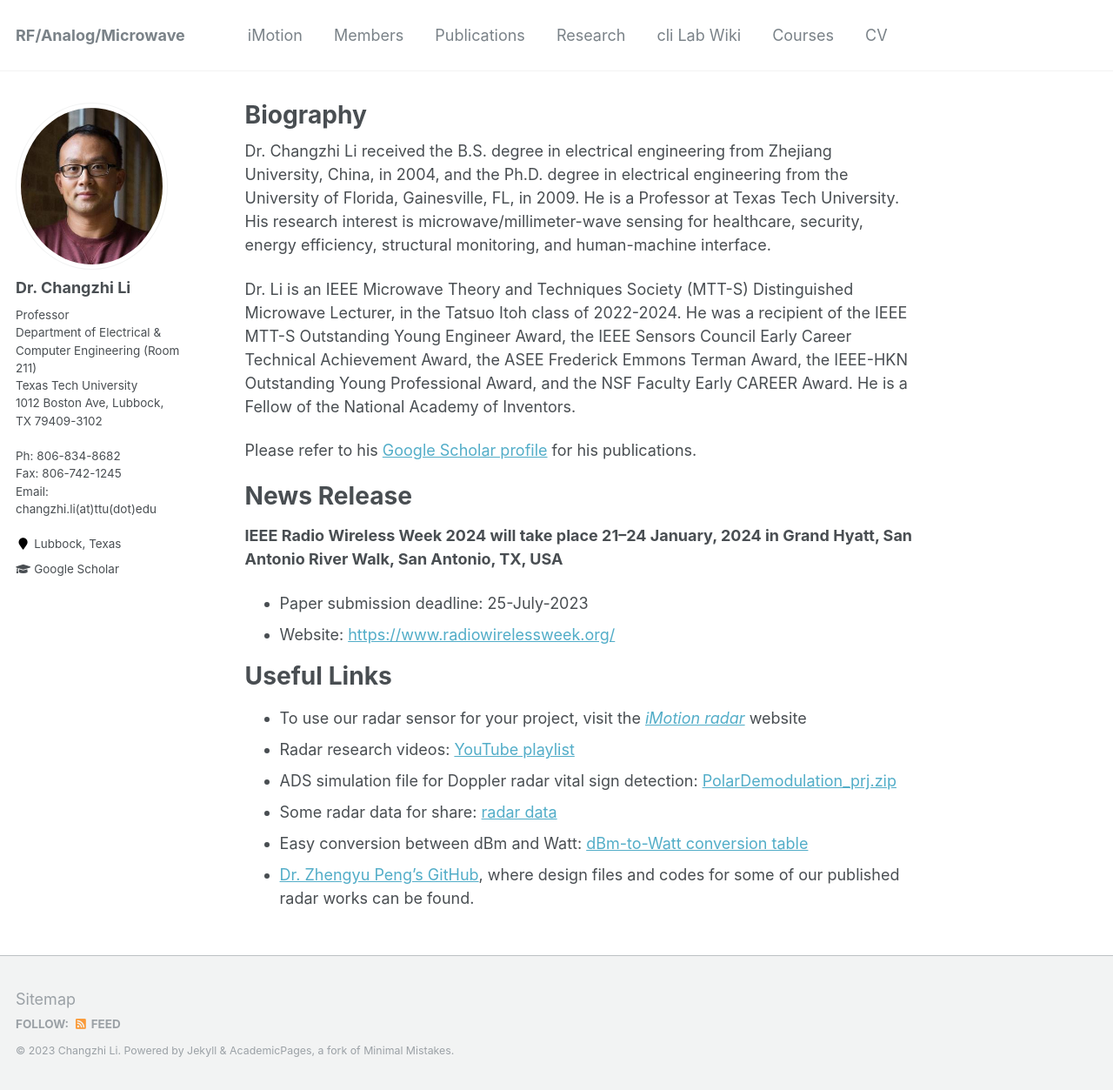
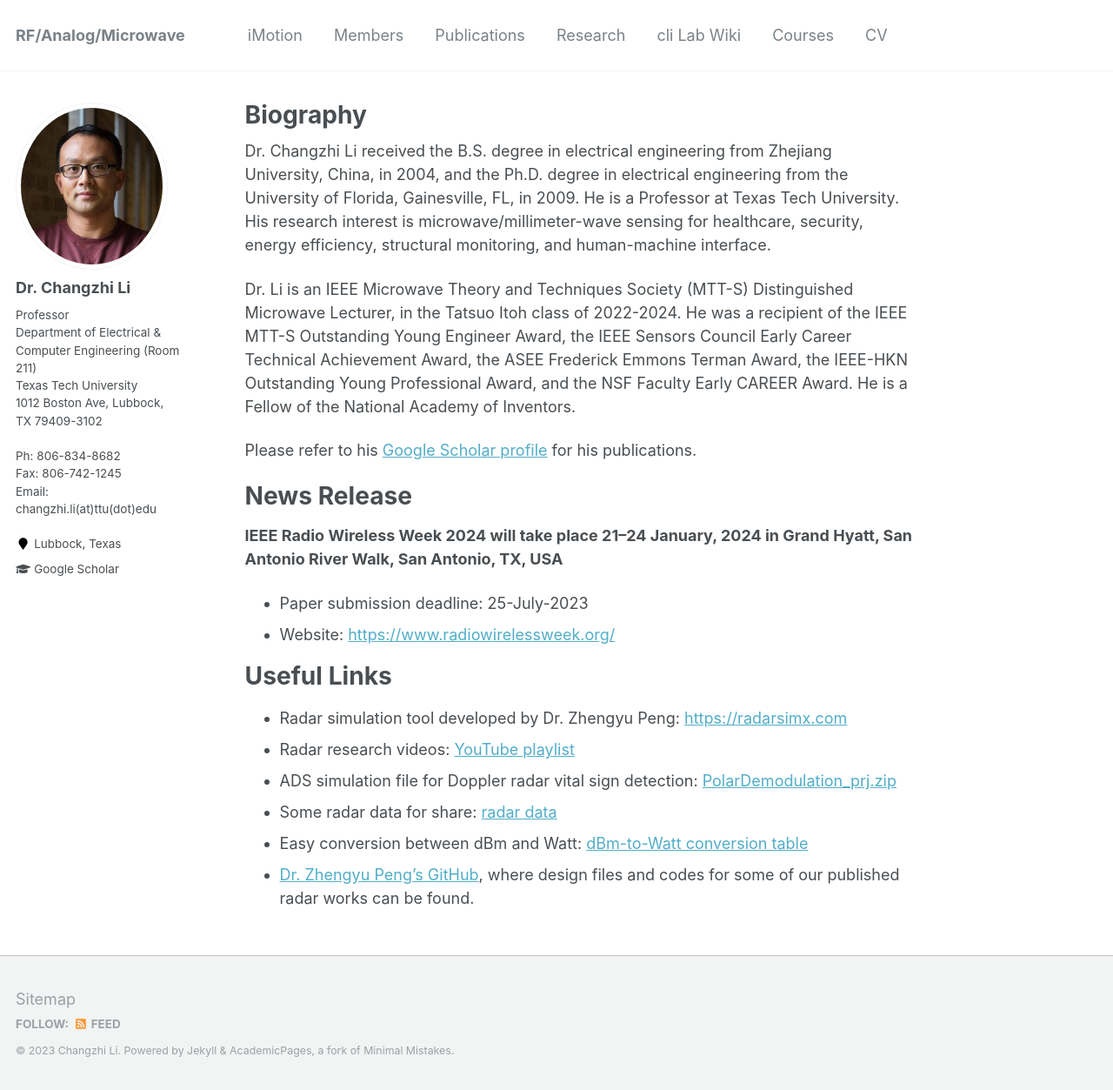
Before and after one commit to clilab/clilab.github.io, a Jekyll site: the page built from _pages/about.md, in a window 1280 px wide and 1253 px high. Shown: the whole window at 87% size. Built offline with Jekyll 4.4.1, drawn with Linux system fonts in a browser that asks for light colours.

Commit message:
Update about.md

```diff
--- a/_pages/about.md
+++ b/_pages/about.md
@@ -25,7 +25,7 @@ Please refer to his [Google Scholar profile](http://scholar.google.com/citations
 
 # Useful Links
 
-- To use our radar sensor for your project, visit the *[iMotion radar](https://sites.google.com/site/imotionradar/home)* website
+- Radar simulation tool developed by Dr. Zhengyu Peng: [https://radarsimx.com](https://radarsimx.com)
 - Radar research videos: [YouTube playlist](https://www.youtube.com/playlist?list=PL8pR23L-R7oVtj-XsV4Y7dmyFIFfGFw3y)
 - ADS simulation file for Doppler radar vital sign detection: [PolarDemodulation_prj.zip](http://www.webpages.ttu.edu/chali/PolarDemodulation_prj.zip)
 - Some radar data for share: [radar data](https://sites.google.com/site/clilabsite/radar-projects/data-share)
```
